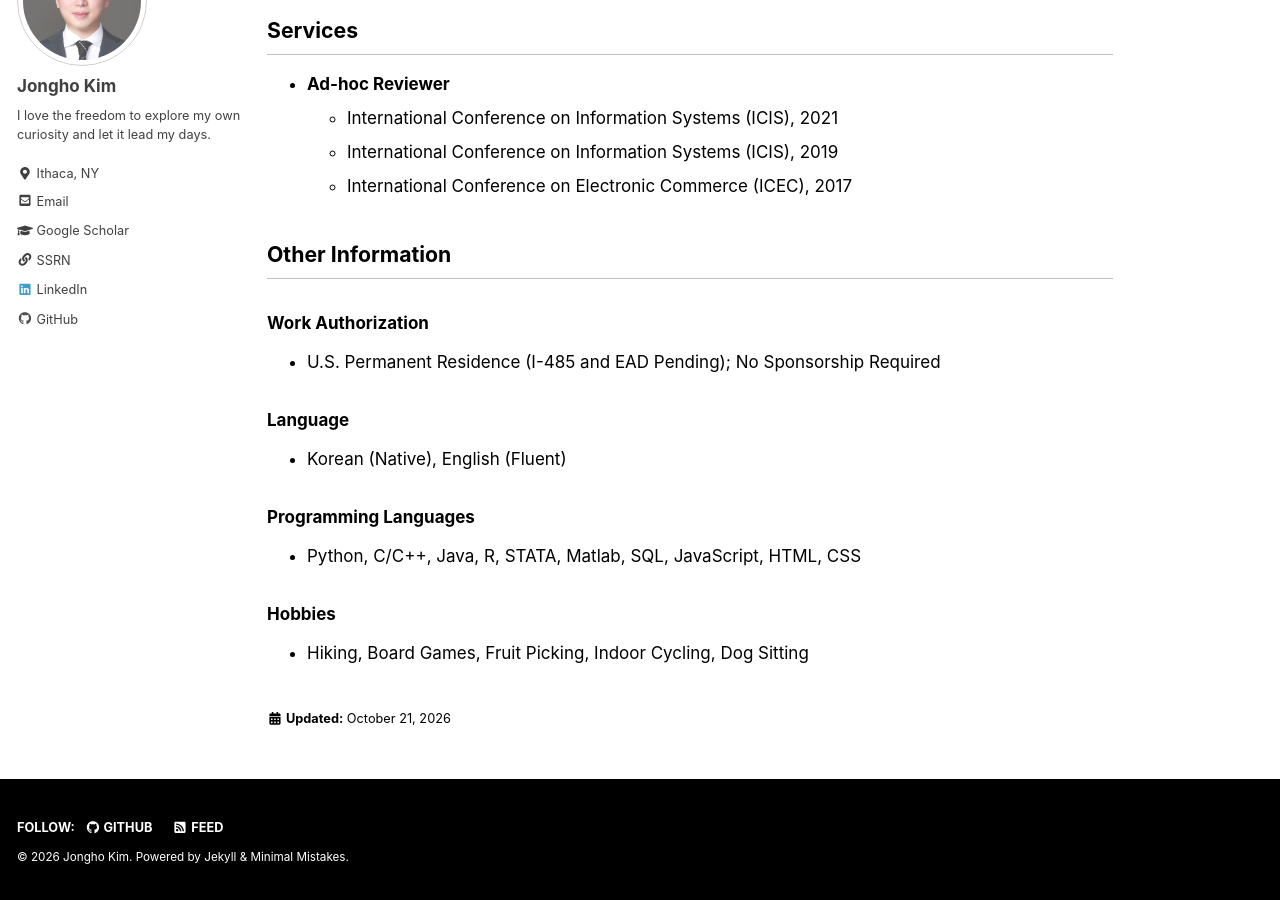
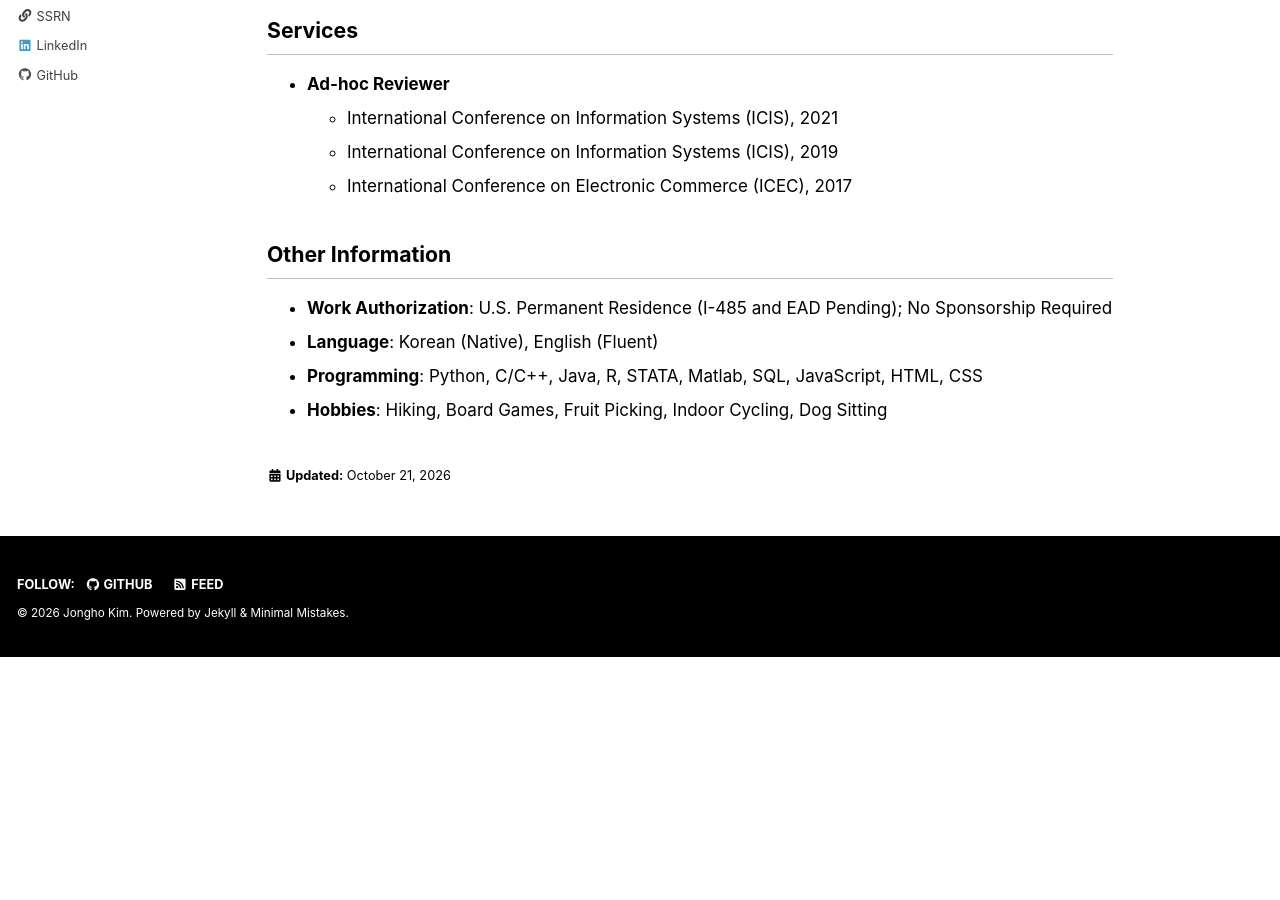
Before and after one commit to jonghkim/jonghkim.github.io, a Jekyll site: the page built from _pages/about.md, in a window 1280 px wide and 900 px high, scrolled down 3289 px. Built offline with Jekyll 4.4.1, drawn with Linux system fonts in a browser that asks for light colours; after the commit the page ends 3946 px from its top, so only the background shows below that.

Commit message:
Condense Other Information on about page
Co-Authored-By: Claude Fable 5.2 <noreply@anthropic.com>
Claude-Session: https://claude.ai/code/session_01P44iqiyWvXiqkfh9BCAMKt

```diff
--- a/_pages/about.md
+++ b/_pages/about.md
@@ -131,17 +131,10 @@ last_modified_at: 2026-10-21
 
 ## Other Information
 
-### Work Authorization
-- U.S. Permanent Residence (I-485 and EAD Pending); No Sponsorship Required
-
-### Language
-- Korean (Native), English (Fluent)
-
-### Programming Languages
-- Python, C/C++, Java, R, STATA, Matlab, SQL, JavaScript, HTML, CSS
-
-### Hobbies
-- Hiking, Board Games, Fruit Picking, Indoor Cycling, Dog Sitting
+- **Work Authorization**: U.S. Permanent Residence (I-485 and EAD Pending); No Sponsorship Required
+- **Language**: Korean (Native), English (Fluent)
+- **Programming**: Python, C/C++, Java, R, STATA, Matlab, SQL, JavaScript, HTML, CSS
+- **Hobbies**: Hiking, Board Games, Fruit Picking, Indoor Cycling, Dog Sitting
 
 <!--
 ### Selected Coursework
```
